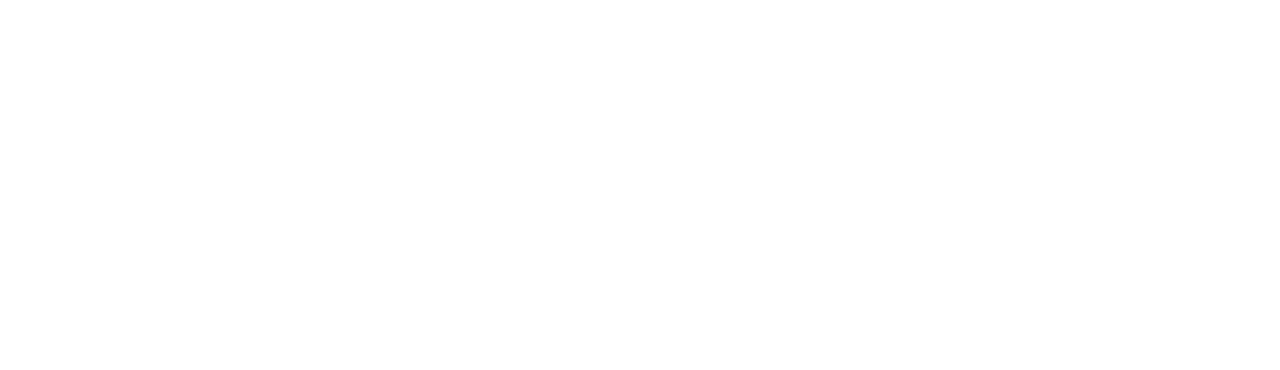
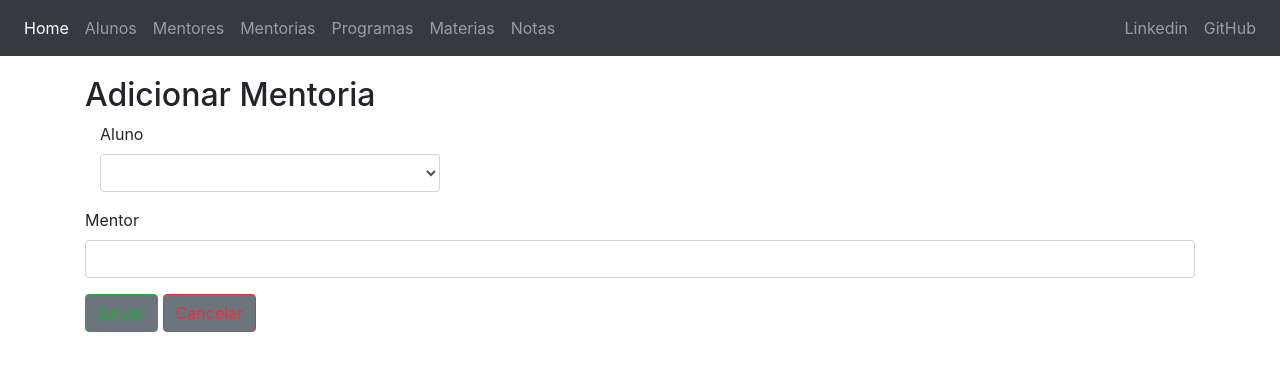
Before and after one commit to iciniciato/escola-frontend, a React (Create React App) app: page /mentorias/1 in a window 1280 px wide. Shown: the top 370 px of the page. Built offline with nearby package versions, Linux system fonts and the light colour scheme; no server answers.

Commit message:
criando página mentoria

```diff
--- a/src/App.js
+++ b/src/App.js
@@ -4,6 +4,8 @@ import Home from './Home';
 import { BrowserRouter as Router, Route, Switch } from 'react-router-dom';
 import AlunoList from './aluno/AlunoList';
 import AlunoEdit from './aluno/AlunoEdit';
+import MentoriaList from './mentoria/MentoriaList';
+import MentoriaEdit from './mentoria/MentoriaEdit';
 
 class App extends Component {
   render() {
@@ -11,8 +13,12 @@ class App extends Component {
         <Router>
           <Switch>
             <Route path='/' exact={true} component={Home}/>
+
             <Route path='/alunos' exact={true} component={AlunoList}/>
             <Route path='/alunos/:id' component={AlunoEdit}/>
+
+              <Route path='/mentorias' exact={true} component={MentoriaList}/>
+              <Route path='/mentorias/:id' component={MentoriaEdit}/>
           </Switch>
         </Router>
     )
--- /dev/null
+++ b/src/mentoria/MentoriaEdit.js
@@ -0,0 +1,80 @@
+import React, { Component } from 'react';
+import { Link, withRouter } from 'react-router-dom';
+import { Button, Container, Form, FormGroup, Input, Label } from 'reactstrap';
+import AppNavbar from '../AppNavbar';
+class MentoriaEdit extends Component {
+    emptyItem = {
+        id: '',
+        aluno: {id:'', nome:'', classe: ''},
+        mentor: {id:'', nome:'', pais: ''}
+    };
+    constructor(props) {
+        super(props);
+        this.state = {
+            item: this.emptyItem
+        };
+        this.alunosState= {alunos: []};
+        this.handleChange = this.handleChange.bind(this);
+        this.handleSubmit = this.handleSubmit.bind(this);
+    }
+    async componentDidMount() {
+        if (this.props.match.params.id !== 'new') {
+            const mentoria = await (await fetch(`/mentorias/${this.props.match.params.id}`)).json();
+            this.setState({item: mentoria});
+            fetch('/alunos')
+                .then(response => response.json())
+                .then(data => this.setState({alunos: data}));
+        }
+    }
+    handleChange(event) {
+        const target = event.target;
+        const value = target.value;
+        const name = target.name;
+        let item = {...this.state.item};
+        item[name] = value;
+        this.setState({item});
+    }
+    async handleSubmit(event) {
+        event.preventDefault();
+        const {item} = this.state;
+        await fetch((item.id) ? '/mentorias/' + item.id  : '/mentorias', {
+            method: (item.id) ? 'PUT' : 'POST',
+            headers: {
+                'Accept': 'application/json',
+                'Content-Type': 'application/json'
+            },
+            body: JSON.stringify(item),
+        });
+        this.props.history.push('/mentorias');
+    }
+    render() {
+        const {item} = this.state;
+        const {alunos} = this.alunosState;
+        const title = <h2>{item.id ? 'Editar Mentoria' : 'Adicionar Mentoria'}</h2>;
+        return <div>
+            <AppNavbar/>
+            <Container>
+                {title}
+                <Form onSubmit={this.handleSubmit}>
+                    <FormGroup>
+                        <div className="form-group col-md-4">
+                            <Label for="aluno">Aluno</Label>
+                            <select id="aluno" className="form-control" name="aluno" value={alunos.id || ''}>
+                            </select>
+                        </div>
+                    </FormGroup>
+                    <FormGroup>
+                        <Label for="mentor">Mentor</Label>
+                        <Input type="text" name="mentor" id="mentor" value={item.mentor.nome || ''}
+                               onChange={this.handleChange} autoComplete="mentor"/>
+                    </FormGroup>
+                    <FormGroup>
+                        <Button className="btn btn-outline-success" type="submit">Salvar</Button>{' '}
+                        <Button className="btn btn-outline-danger" tag={Link} to="/mentorias">Cancelar</Button>
+                    </FormGroup>
+                </Form>
+            </Container>
+        </div>
+    }
+}
+export default withRouter(MentoriaEdit);
--- /dev/null
+++ b/src/mentoria/MentoriaList.js
@@ -0,0 +1,72 @@
+import React, { Component } from 'react';
+import { Button, Container, Table, FormGroup } from 'reactstrap';
+import AppNavbar from '../AppNavbar';
+import { Link } from 'react-router-dom';
+class MentoriaList extends Component {
+    constructor(props) {
+        super(props)
+        this.state = {mentorias: [], isLoading: true};
+        this.remove = this.remove.bind(this);
+    }
+    componentDidMount() {
+        this.setState({isLoading: true});
+        fetch('/mentorias')
+            .then(response => response.json())
+            .then(data => this.setState({mentorias: data, isLoading: false}));
+    }
+    async remove(id) {
+        await fetch(`/mentorias/${id}`, {
+            method: 'DELETE',
+            headers: {
+                'Accept': 'application/json',
+                'Content-Type': 'application/json'
+            }
+        }).then(() => {
+            let updatedMentorias = [...this.state.mentorias].filter(i => i.id !== id);
+            this.setState({mentorias: updatedMentorias});
+        });
+    }
+    render() {
+        const {mentorias, isLoading} = this.state;
+        if (isLoading) {
+            return <p>Loading...</p>;
+        }
+        const mentoriaList = mentorias.map(mentoria => {
+            return <tr key={mentoria.id}>
+                <td style={{whiteSpace: 'nowrap'}}>{mentoria.id}</td>
+                <td style={{whiteSpace: 'nowrap'}}>{mentoria.aluno.nome}</td>
+                <td style={{whiteSpace: 'nowrap'}}>{mentoria.mentor.nome}</td>
+                <td>
+                    <FormGroup>
+                        <Button type="button" className="btn btn-outline-primary" tag={Link} to={"/mentorias/" + mentoria.id}>Editar</Button>{' '}
+                        <Button type="button" className="btn btn-outline-danger" onClick={() => this.remove(mentoria.id)}>Deletar</Button>
+                    </FormGroup>
+                </td>
+            </tr>
+        });
+        return (
+            <div>
+                <AppNavbar/>
+                <Container fluid>
+                    <div className="float-right">
+                        <Button type="button" className="btn btn-outline-success" tag={Link} to="/mentorias/new">Adicionar Mentoria</Button>
+                    </div>
+                    <h3>Mentorias</h3>
+                    <Table className="mt-4">
+                        <thead>
+                        <tr>
+                            <th width="20%">Id</th>
+                            <th width="20%">Aluno</th>
+                            <th width="20%">Mentor</th>
+                        </tr>
+                        </thead>
+                        <tbody>
+                        {mentoriaList}
+                        </tbody>
+                    </Table>
+                </Container>
+            </div>
+        );
+    }
+}
+export default MentoriaList;
```
